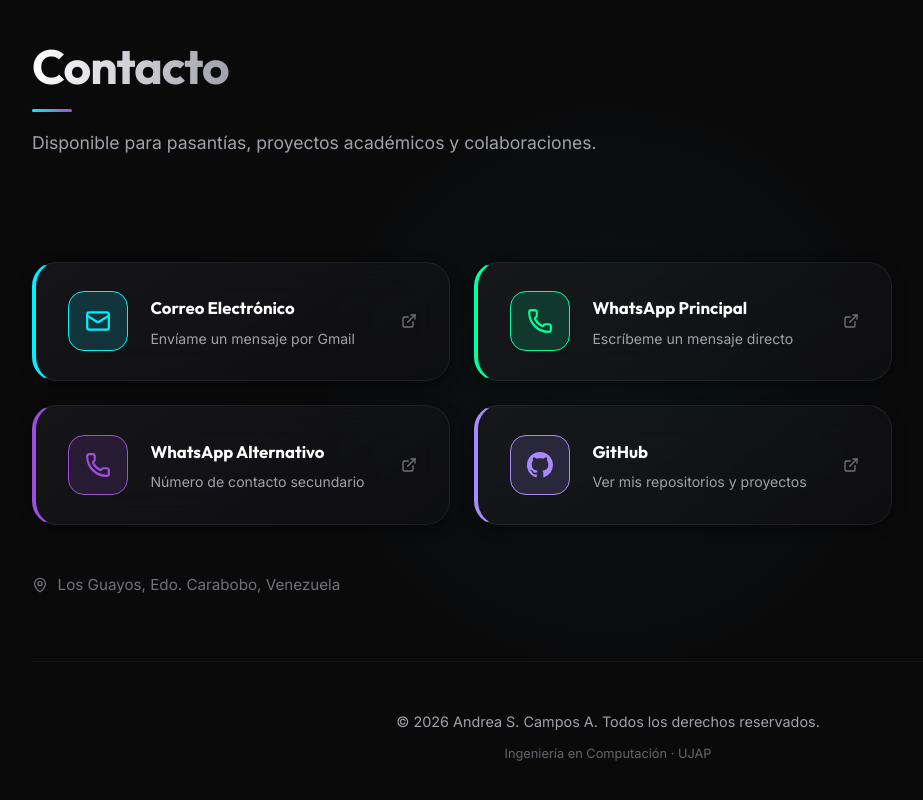
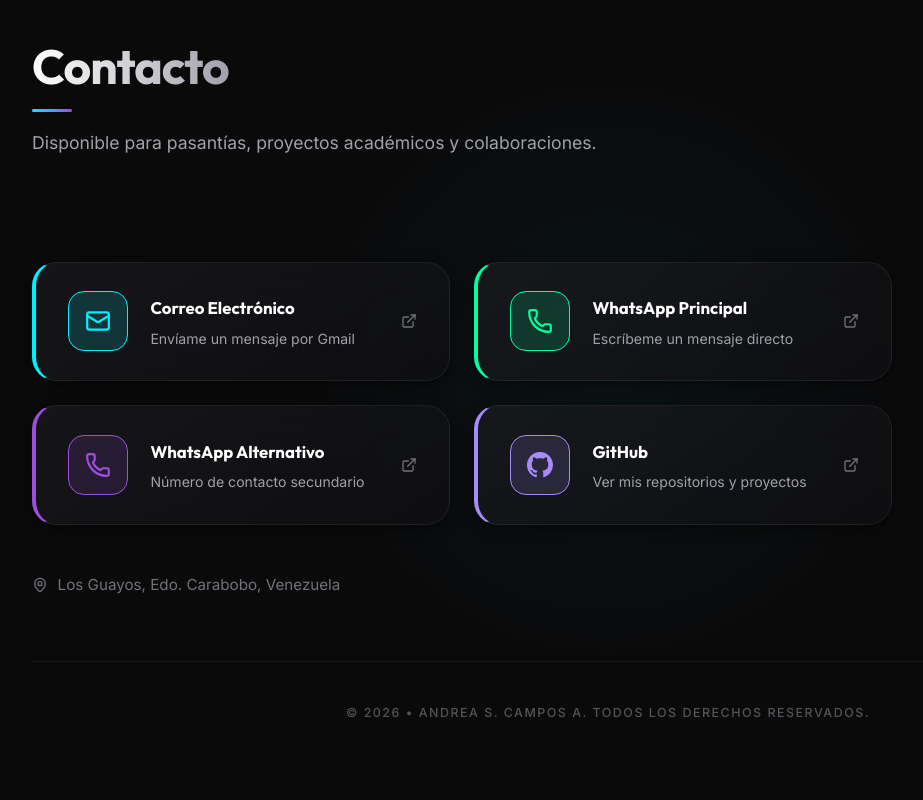
Before and after one commit to AndreaCampos29/CVG, a React (Vite) app: page / in a window 1280 px wide. Shown: the part 6324-7124 px from the top of the page, without its empty margins (32-955 px from the left). Built offline with nearby package versions, Linux system fonts and the light colour scheme.

Commit message:
footer profesional

```diff
--- a/src/components/Contact.module.css
+++ b/src/components/Contact.module.css
@@ -117,24 +117,17 @@
 
 .footer {
   text-align: center;
-  padding-top: 3rem;
+  padding: 2.5rem 0 0.5rem;
   margin-top: auto;
   border-top: 1px solid rgba(255, 255, 255, 0.05);
-  color: var(--text-muted);
-  font-size: 0.9rem;
 }
 
-.heart {
-  display: inline;
-  vertical-align: middle;
-  color: #ff3366;
-  text-shadow: 0 0 10px rgba(255, 51, 102, 0.5);
-}
-
-.footerSub {
-  font-size: 0.8rem;
-  margin-top: 0.5rem;
-  opacity: 0.6;
+.footerLine {
+  font-size: 0.78rem;
+  font-weight: 500;
+  letter-spacing: 0.12em;
+  color: var(--text-muted);
+  opacity: 0.7;
 }
 
 @media (max-width: 640px) {
--- a/src/components/Contact.tsx
+++ b/src/components/Contact.tsx
@@ -96,10 +96,9 @@ export default function Contact() {
         </div>
 
         <footer className={styles.footer}>
-          <p>
-            &copy; {new Date().getFullYear()} Andrea S. Campos A. Todos los derechos reservados.
+          <p className={styles.footerLine}>
+            &copy; {new Date().getFullYear()} &bull; ANDREA S. CAMPOS A. TODOS LOS DERECHOS RESERVADOS.
           </p>
-          <p className={styles.footerSub}>Ingeniería en Computación · UJAP</p>
         </footer>
       </div>
     </section>
```
